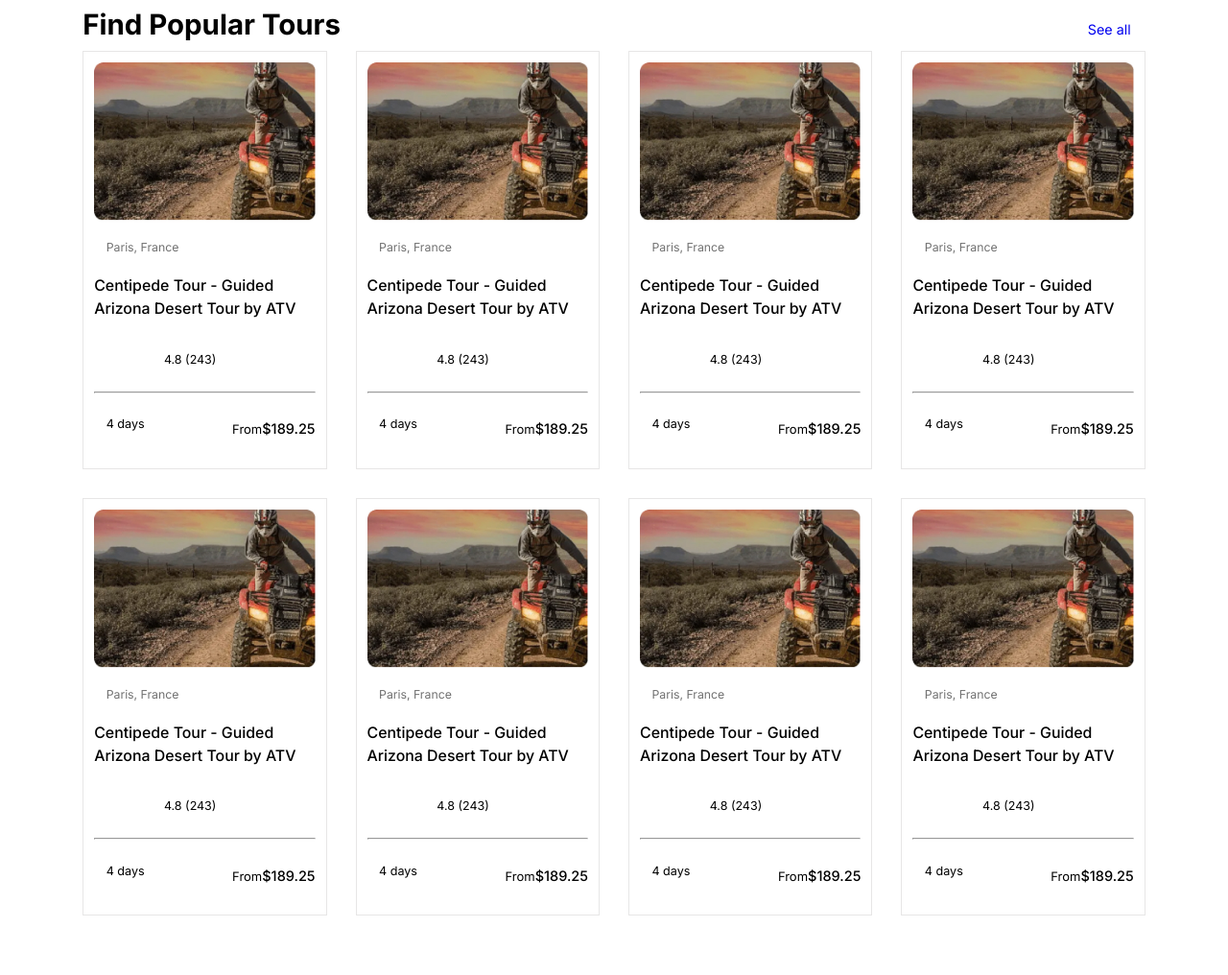
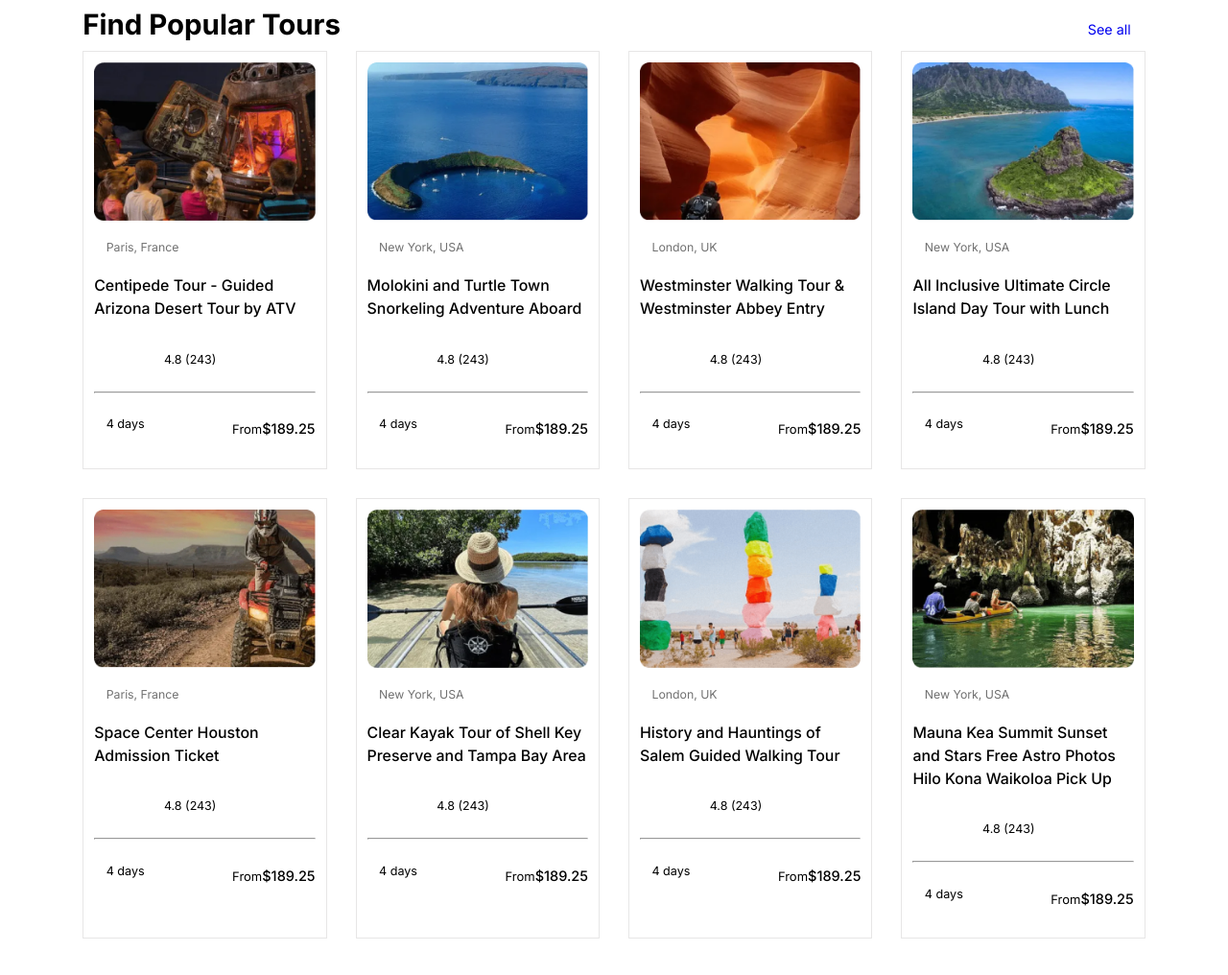
Before and after one commit to princekesDEV/WEB214-PlacesLayout-S13-5, a plain HTML site: page index.html in a window 1280 px wide. Shown: the part 180-1196 px from the top of the page at 96% size. Drawn offline with Linux system fonts and the light colour scheme.

Commit message:
Added Different Images

```diff
--- a/index.html
+++ b/index.html
@@ -14,7 +14,7 @@
       </div>
       <div class="cont-cards">
         <div>
-          <img src="div.tourCard__image.jpg" alt="" />
+          <img src="Image/div.tourCard__image2.png" alt="" />
           <p><span></span>Paris, France</p>
           <h3>Centipede Tour - Guided Arizona Desert Tour by ATV</h3>
           <div class="rating">
@@ -35,9 +35,10 @@
           </div>
         </div>
         <div>
-          <img src="div.tourCard__image.jpg" alt="" />
-          <p><span></span>Paris, France</p>
-          <h3>Centipede Tour - Guided Arizona Desert Tour by ATV</h3>
+          <img src="Image/image (1).png" alt="" />
+          <p><span></span>New York, USA</p>
+          <h3>Molokini and Turtle Town
+            Snorkeling Adventure Aboard</h3>
           <div class="rating">
             <span></span>
             <span></span>
@@ -56,9 +57,10 @@
           </div>
         </div>
         <div>
-          <img src="div.tourCard__image.jpg" alt="" />
-          <p><span></span>Paris, France</p>
-          <h3>Centipede Tour - Guided Arizona Desert Tour by ATV</h3>
+          <img src="Image/image (2).png" alt="" />
+          <p><span></span>London, UK</p>
+          <h3>Westminster Walking Tour &
+            Westminster Abbey Entry</h3>
           <div class="rating">
             <span></span>
             <span></span>
@@ -77,9 +79,10 @@
           </div>
         </div>
         <div>
-          <img src="div.tourCard__image.jpg" alt="" />
-          <p><span></span>Paris, France</p>
-          <h3>Centipede Tour - Guided Arizona Desert Tour by ATV</h3>
+          <img src="Image/image (3).png" alt="" />
+          <p><span></span>New York, USA</p>
+          <h3>All Inclusive Ultimate Circle Island
+            Day Tour with Lunch</h3>
           <div class="rating">
             <span></span>
             <span></span>
@@ -98,9 +101,10 @@
           </div>
         </div>
         <div>
-          <img src="div.tourCard__image.jpg" alt="" />
+          <img src="Image/div.tourCard__image.jpg" alt="" />
           <p><span></span>Paris, France</p>
-          <h3>Centipede Tour - Guided Arizona Desert Tour by ATV</h3>
+          <h3>Space Center Houston Admission
+            Ticket</h3>
           <div class="rating">
             <span></span>
             <span></span>
@@ -119,9 +123,10 @@
           </div>
         </div>
         <div>
-          <img src="div.tourCard__image.jpg" alt="" />
-          <p><span></span>Paris, France</p>
-          <h3>Centipede Tour - Guided Arizona Desert Tour by ATV</h3>
+          <img src="Image/image (4).png" alt="" />
+          <p><span></span>New York, USA</p>
+          <h3>Clear Kayak Tour of Shell Key
+            Preserve and Tampa Bay Area</h3>
           <div class="rating">
             <span></span>
             <span></span>
@@ -141,9 +146,10 @@
         </div>
 
         <div>
-          <img src="div.tourCard__image.jpg" alt="" />
-          <p><span></span>Paris, France</p>
-          <h3>Centipede Tour - Guided Arizona Desert Tour by ATV</h3>
+          <img src="Image/div.tourCard__image (1).png" alt="" />
+          <p><span></span>London, UK</p>
+          <h3>History and Hauntings of Salem
+            Guided Walking Tour</h3>
           <div class="rating">
             <span></span>
             <span></span>
@@ -163,9 +169,11 @@
         </div>
 
         <div>
-          <img src="div.tourCard__image.jpg" alt="" />
-          <p><span></span>Paris, France</p>
-          <h3>Centipede Tour - Guided Arizona Desert Tour by ATV</h3>
+          <img src="Image/image (5).png" alt="" />
+          <p><span></span>New York, USA</p>
+          <h3>Mauna Kea Summit Sunset and
+            Stars Free Astro Photos Hilo Kona
+            Waikoloa Pick Up</h3>
           <div class="rating">
             <span></span>
             <span></span>
```
Also changed, not shown: Image/div.tourCard__image (1).png (added), Image/div.tourCard__image.jpg (renamed from div.tourCard__image.jpg), Image/div.tourCard__image2.png (added), Image/image (1).png (added), Image/image (2).png (added), Image/image (3).png (added), Image/image (4).png (added), Image/image (5).png (added).
